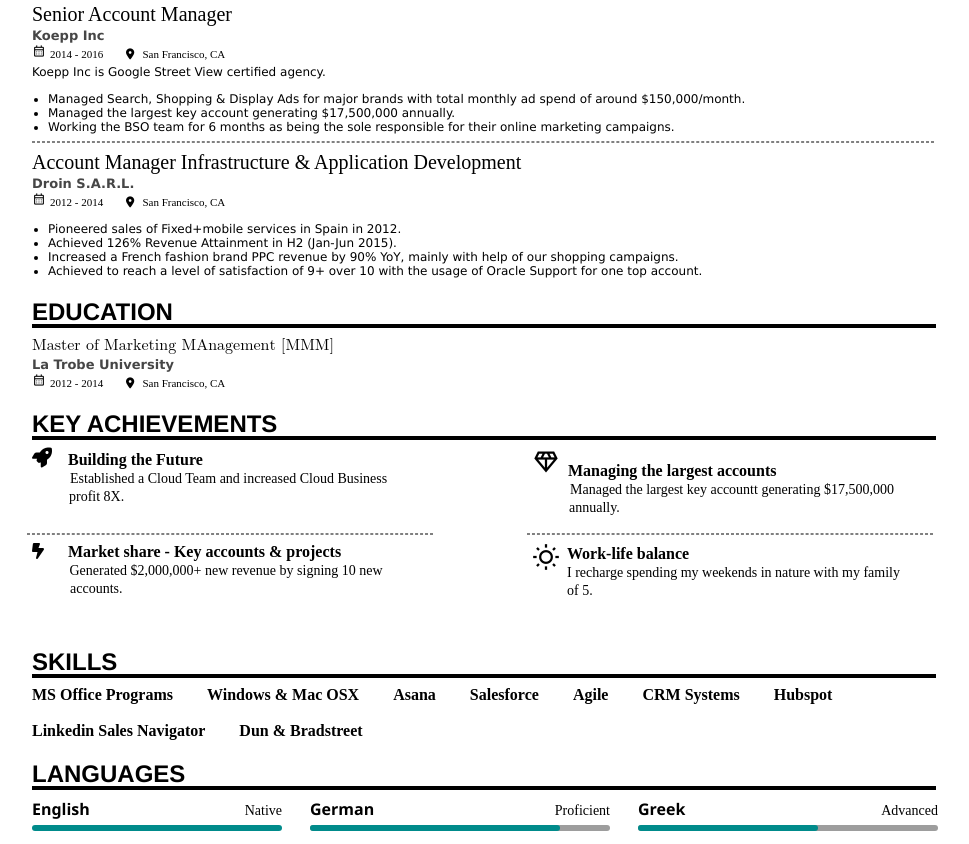
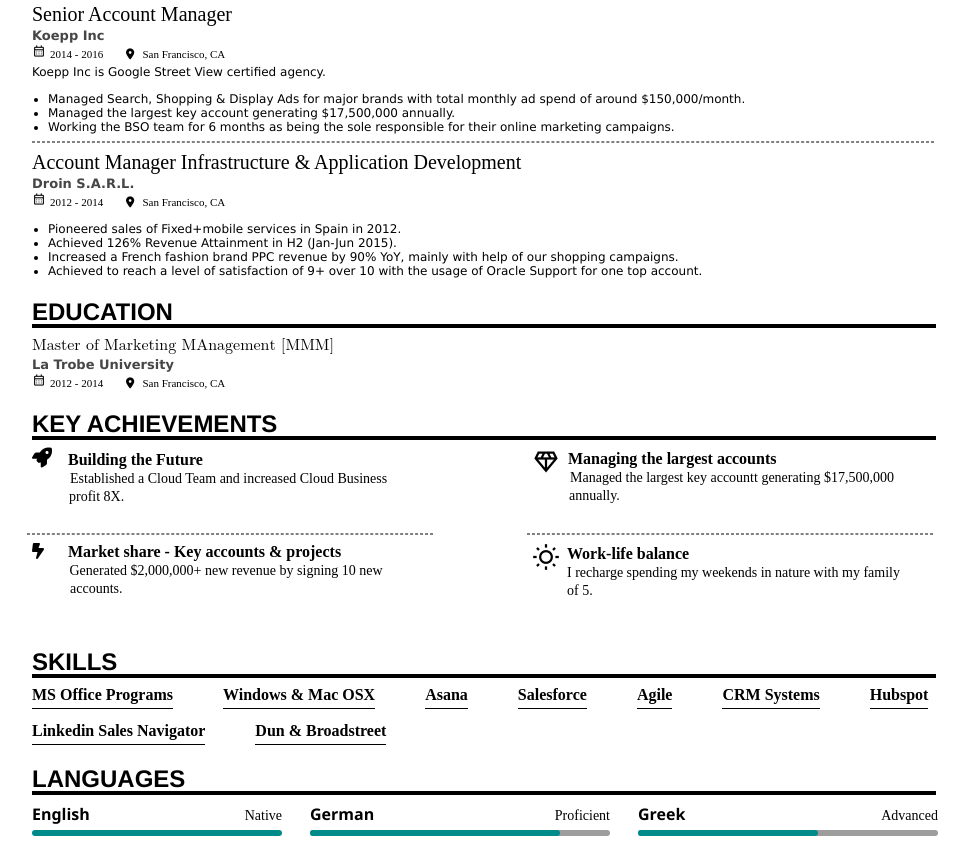
Before and after one commit to vasavadhanraj/Project, a plain HTML site: page index.html in a window 1280 px wide. Shown: the part 378-1222 px from the top of the page, without its empty margins (26-995 px from the left). Drawn offline with nearby package versions, Linux system fonts and the light colour scheme.

Commit message:
Update File

```diff
--- a/document.css
+++ b/document.css
@@ -131,6 +131,10 @@ ul{
     width: 404px;
 }
 
+.text-8{
+    margin-left: 32px;
+}
+
 .text-9{
     font-size: 14px;
     margin-left: 27px;
@@ -149,23 +153,31 @@ ul{
     font-size: 14px;
 }
 
-/* .box-5{
-    display: inline;
-} */
+.box-4-content-3-1{
+    margin-top: -30px;
+}
 
 .box-5-content{
-    text-align: center;
+    height: 22px;
     font-weight: bold;
     /* border-bottom: 1px solid black; */
 }
 
-
-.box5-p{
-    padding-left: 30px;
+.box-5-container{
+    display: flex;
 }
 
-/* .b-5{
-} */
+.box-5-container2{
+    display: flex;
+}
+.b-5{
+    border-bottom: 1px solid black;
+    margin-left: 50px;
+}
+
+.b-5-1{
+    border-bottom: 1px solid black;
+}
 
 .box6-content{
     display: flex;
--- a/index.html
+++ b/index.html
@@ -143,8 +143,10 @@
                     <span class="material-symbols-outlined icon-size2">
                         diamond
                         </span>
-                    <span class="text-8"><b>&nbsp;Managing the largest accounts</b></span><br>
-                    <span class="text-6"> Managed the largest key accountt generating $17,500,000 <br> <span class="text-7">annually.</span></span>
+                        <div class="box-4-content-3-1">
+                            <span class="text-8"><b>&nbsp;Managing the largest accounts</b></span><br>
+                            <span class="text-6"> Managed the largest key accountt generating $17,500,000 <br> <span class="text-7">annually.</span></span>
+                        </div>
                 </div>
             </div>
             <div class="box-4-container-2">
@@ -170,15 +172,17 @@
             <h2>SKILLS</h2>
             <hr class="hr1 hr-width">
             <div class="box-5-container">
-                <span class="box-5-content b-5">MS Office Programs</span>
-                <span class="box-5-content box5-p b-5">Windows & Mac OSX</span>
-                <span class="box-5-content box5-p b-5">Asana</span>
-                <span class="box-5-content box5-p b-5">Salesforce</span>
-                <span class="box-5-content box5-p b-5">Agile</span>
-                <span class="box-5-content box5-p b-5">CRM Systems</span>
-                <span class="box-5-content box5-p b-5">Hubspot</span><br><br>
-                <span class="box-5-content b-5">Linkedin Sales Navigator</span>
-                <span class="box-5-content box5-p b-5">Dun & Bradstreet</span>
+                <div class="box-5-content b-5-1">MS Office Programs</div>
+                <div class="box-5-content box5-p b-5">Windows & Mac OSX</div>
+                <div class="box-5-content box5-p b-5">Asana</div>
+                <div class="box-5-content box5-p b-5">Salesforce</div>
+                <div class="box-5-content box5-p b-5">Agile</div>
+                <div class="box-5-content box5-p b-5">CRM Systems</div>
+                <div class="box-5-content box5-p b-5">Hubspot</div><br><br>
+            </div>
+            <div class="box-5-container2">
+                <div class="box-5-content b-5-1">Linkedin Sales Navigator</div>
+                <div class="box-5-content box5-p b-5">Dun & Broadstreet</div>
             </div>
         </div>
         <div class="box6">
```
